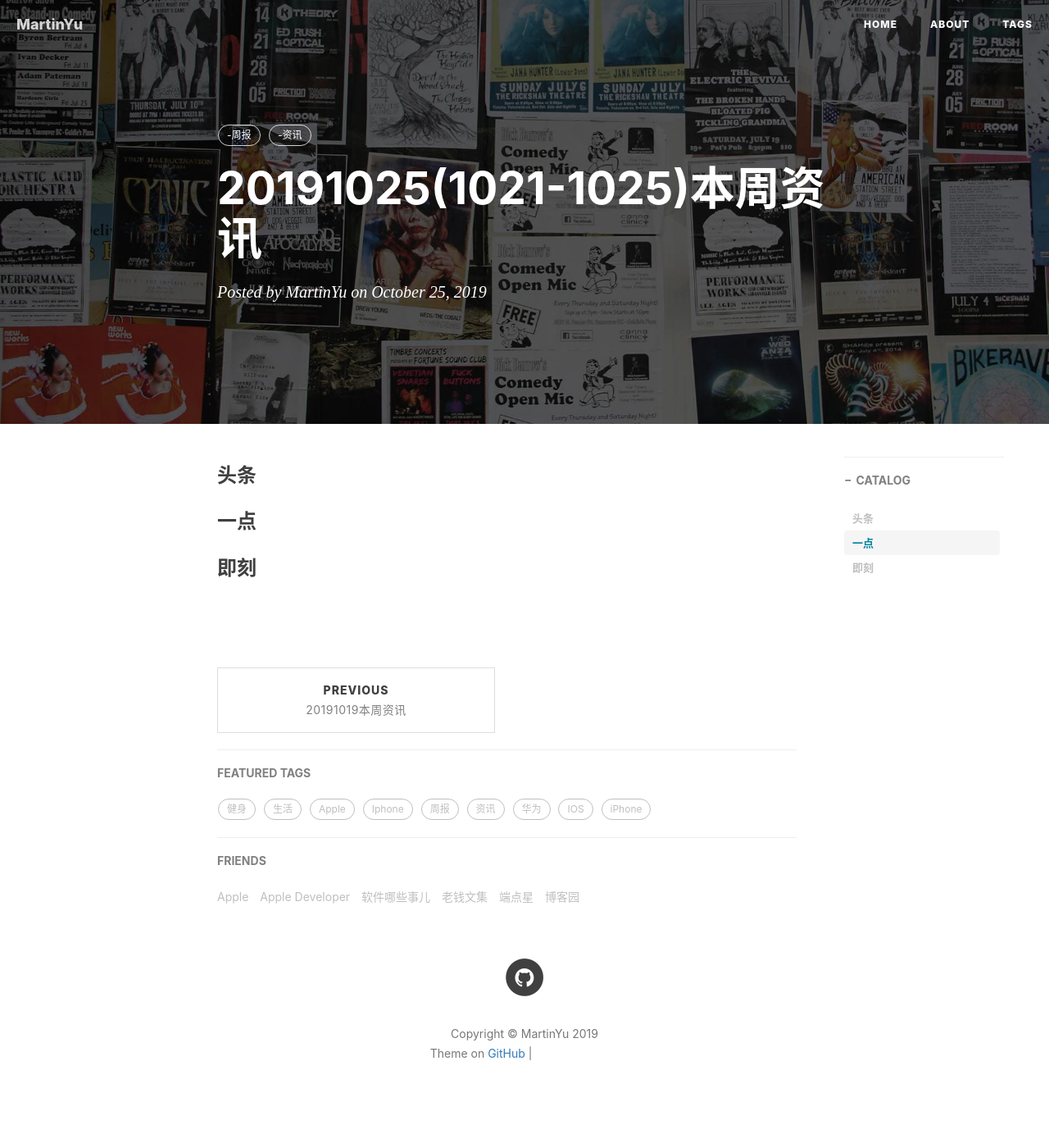
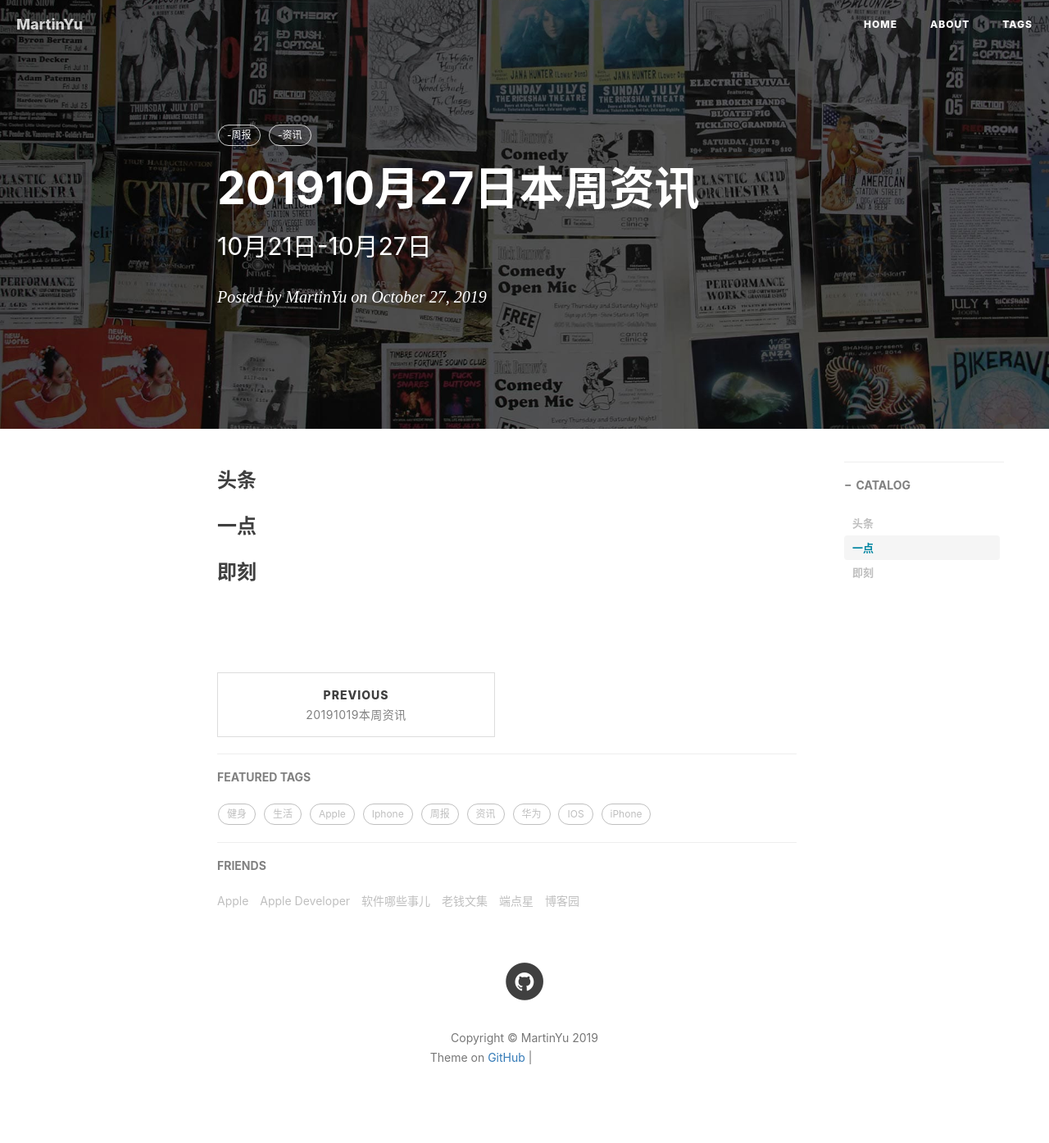
Before and after one commit to martinyuzu/martinyuzu.github.io, a Jekyll site: the page built from _posts/2019-10-27- 201910月27日本周资讯.md, in a window 1280 px wide. Shown: the whole page at 82% size. Built offline with Jekyll 4.4.1, drawn with Linux system fonts in a browser that asks for light colours; nearby versions of some CDN libraries; comment, search, counter and statistics services are not loaded; grey boxes are pictures that could not be loaded.

Commit message:
By MartinYu

```diff
--- a/_posts/2019-10-25- 20191025本周资讯.md
+++ b/_posts/2019-10-27- 201910月27日本周资讯.md
@@ -1,8 +1,8 @@
 ---
 layout:     post
-title:      20191025(1021-1025)本周资讯
-subtitle:
-date:       2019-10-25
+title:      201910月27日本周资讯
+subtitle:	10月21日-10月27日
+date:       2019-10-27
 author:     MartinYu
 header-img: img/home-bg.jpg
 catalog: true
```
